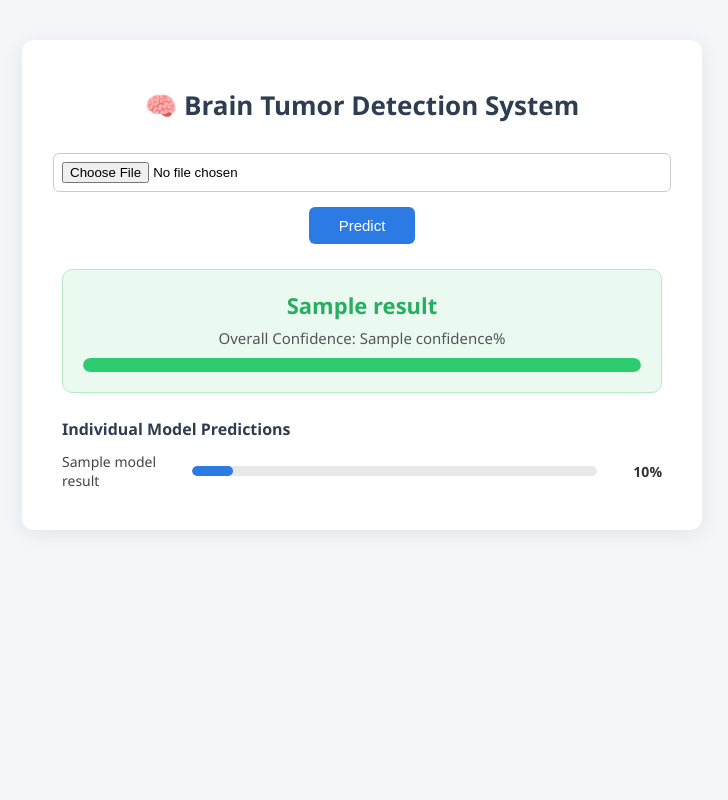
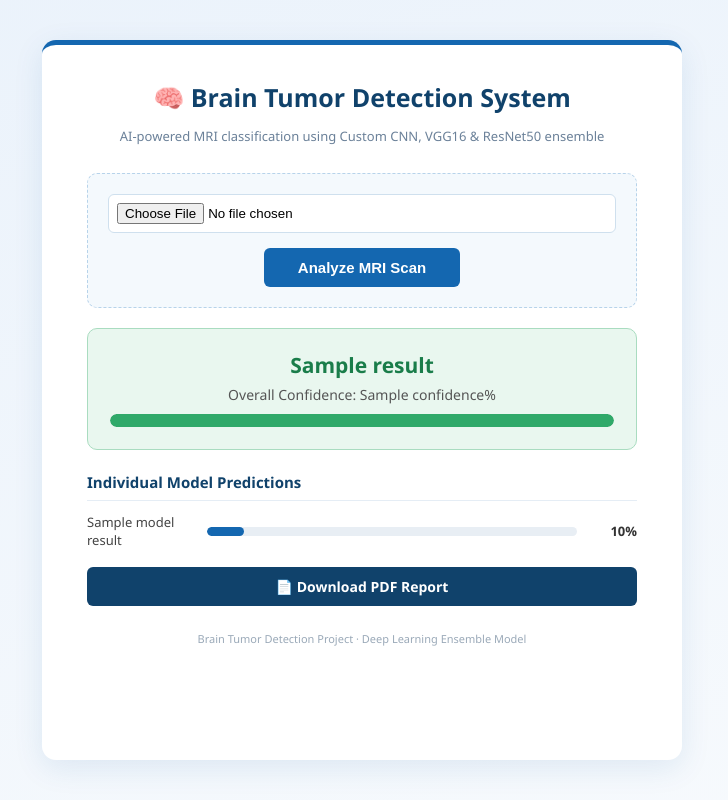
Before and after one commit to keerthi7879/BrainTumorFinal, a Flask app: template templates/index.html in a window 1280 px wide. Shown: the whole page, without its empty margins (278-1006 px from the left). Run offline with Flask 3, Linux system fonts and the light colour scheme; the template is opened without the code that fills it: most values are stand-ins (such as "Sample title", 1, 10 or a date in 2020).

Commit message:
Update index.html

```diff
--- a/templates/index.html
+++ b/templates/index.html
@@ -4,29 +4,44 @@
 <meta charset="UTF-8">
 <title>Brain Tumor Detection System</title>
 <style>
+    * { box-sizing: border-box; }
+
     body {
         font-family: 'Segoe UI', Arial, sans-serif;
-        background: #f4f6f9;
+        background: linear-gradient(160deg, #eaf2fb 0%, #f7fafd 100%);
         margin: 0;
         padding: 40px 20px;
         display: flex;
         justify-content: center;
+        min-height: 100vh;
     }
 
     .container {
         background: #ffffff;
-        max-width: 600px;
+        max-width: 640px;
         width: 100%;
-        padding: 30px 40px;
-        border-radius: 12px;
-        box-shadow: 0 4px 20px rgba(0,0,0,0.08);
+        padding: 35px 45px;
+        border-radius: 14px;
+        box-shadow: 0 8px 30px rgba(21, 87, 153, 0.1);
+        border-top: 5px solid #1467b0;
     }
 
-    h1 {
+    .header {
         text-align: center;
-        color: #2c3e50;
-        font-size: 26px;
-        margin-bottom: 30px;
+        margin-bottom: 10px;
+    }
+
+    .header h1 {
+        color: #10426b;
+        font-size: 25px;
+        margin: 0;
+    }
+
+    .subtitle {
+        text-align: center;
+        color: #6b8199;
+        font-size: 13px;
+        margin-bottom: 28px;
     }
 
     form {
@@ -34,79 +49,92 @@
         flex-direction: column;
         align-items: center;
         gap: 15px;
-        margin-bottom: 25px;
+        margin-bottom: 20px;
+        padding: 20px;
+        background: #f4f9fd;
+        border-radius: 10px;
+        border: 1px dashed #b7d3ea;
     }
 
     input[type="file"] {
         padding: 8px;
-        border: 1px solid #ccc;
+        border: 1px solid #cfe0ee;
         border-radius: 6px;
         width: 100%;
+        background: white;
     }
 
     button {
-        background: #2c7be5;
+        background: #1467b0;
         color: white;
         border: none;
-        padding: 10px 30px;
+        padding: 11px 34px;
         border-radius: 6px;
         font-size: 15px;
+        font-weight: 600;
         cursor: pointer;
         transition: background 0.2s;
     }
 
-    button:hover {
-        background: #1a5fc0;
+    button:hover { background: #0f5089; }
+
+    .spinner {
+        display: none;
+        margin: 15px auto;
+        border: 4px solid #dceaf7;
+        border-top: 4px solid #1467b0;
+        border-radius: 50%;
+        width: 34px;
+        height: 34px;
+        animation: spin 0.8s linear infinite;
+    }
+
+    @keyframes spin {
+        0% { transform: rotate(0deg); }
+        100% { transform: rotate(360deg); }
     }
 
     .image-preview {
         text-align: center;
-        margin-bottom: 25px;
+        margin-bottom: 22px;
     }
 
     .image-preview img {
         max-width: 100%;
-        max-height: 300px;
+        max-height: 280px;
         border-radius: 8px;
-        border: 1px solid #ddd;
+        border: 1px solid #d7e5f0;
     }
 
     .result-box {
         text-align: center;
-        padding: 20px;
+        padding: 22px;
         border-radius: 10px;
-        margin-bottom: 25px;
+        margin-bottom: 22px;
     }
 
-    .tumor {
-        background: #fdecea;
-        border: 1px solid #f5c2c0;
+    .tumor { background: #fdecea; border: 1px solid #f2b8b5; }
+    .no-tumor { background: #e9f7ef; border: 1px solid #a9dcc0; }
+
+    .result-label {
+        font-size: 21px;
+        font-weight: bold;
+        margin-bottom: 6px;
     }
 
-    .no-tumor {
-        background: #eafaf1;
-        border: 1px solid #b7ebc6;
-    }
-
-    .result-label {
-        font-size: 22px;
-        font-weight: bold;
-        margin-bottom: 8px;
-    }
-
-    .tumor .result-label { color: #c0392b; }
-    .no-tumor .result-label { color: #27ae60; }
+    .tumor .result-label { color: #b3261e; }
+    .no-tumor .result-label { color: #1a7d4a; }
 
     .confidence-text {
-        font-size: 15px;
+        font-size: 14px;
         color: #555;
         margin-bottom: 10px;
     }
 
     .confidence-bar-bg {
-        background: #e0e0e0;
+        background: #e2e2e2;
         border-radius: 20px;
-        height: 14px;
+        height: 13px;
         width: 100%;
         overflow: hidden;
     }
@@ -114,20 +142,19 @@
     .confidence-bar-fill {
         height: 100%;
         border-radius: 20px;
-        transition: width 0.4s ease;
     }
 
-    .tumor .confidence-bar-fill { background: #e74c3c; }
-    .no-tumor .confidence-bar-fill { background: #2ecc71; }
+    .tumor .confidence-bar-fill { background: #d64541; }
+    .no-tumor .confidence-bar-fill { background: #2fa969; }
 
-    .model-results {
-        margin-top: 10px;
-    }
+    .model-results { margin-top: 8px; }
 
     .model-results h3 {
-        font-size: 16px;
-        color: #2c3e50;
+        font-size: 15px;
+        color: #10426b;
         margin-bottom: 12px;
+        border-bottom: 1px solid #e5edf5;
+        padding-bottom: 8px;
     }
 
     .model-row {
@@ -135,45 +162,64 @@
         justify-content: space-between;
         align-items: center;
         margin-bottom: 10px;
-        font-size: 14px;
+        font-size: 13px;
     }
 
-    .model-name {
-        width: 120px;
-        color: #444;
-    }
+    .model-name { width: 110px; color: #444; }
 
     .model-bar-bg {
         flex: 1;
-        background: #e8e8e8;
+        background: #e8eef4;
         border-radius: 10px;
-        height: 10px;
+        height: 9px;
         margin: 0 10px;
         overflow: hidden;
     }
 
     .model-bar-fill {
         height: 100%;
-        background: #2c7be5;
+        background: #1467b0;
         border-radius: 10px;
     }
 
-    .model-percent {
-        width: 55px;
-        text-align: right;
-        color: #333;
+    .model-percent { width: 50px; text-align: right; color: #333; font-weight: 600; }
+
+    .download-btn {
+        display: block;
+        text-align: center;
+        margin-top: 18px;
+        text-decoration: none;
+        background: #10426b;
+        color: white;
+        padding: 10px 20px;
+        border-radius: 6px;
+        font-size: 14px;
         font-weight: 600;
+    }
+
+    .download-btn:hover { background: #0b3252; }
+
+    .footer-note {
+        text-align: center;
+        font-size: 11px;
+        color: #9aa9b8;
+        margin-top: 25px;
     }
 </style>
 </head>
 <body>
 <div class="container">
-    <h1>🧠 Brain Tumor Detection System</h1>
+    <div class="header">
+        <h1>🧠 Brain Tumor Detection System</h1>
+    </div>
+    <p class="subtitle">AI-powered MRI classification using Custom CNN, VGG16 &amp; ResNet50 ensemble</p>
 
-    <form method="POST" enctype="multipart/form-data">
+    <form method="POST" enctype="multipart/form-data" onsubmit="showSpinner()">
         <input type="file" name="file" required>
-        <button type="submit">Predict</button>
+        <button type="submit">Analyze MRI Scan</button>
     </form>
+
+    <div class="spinner" id="loadingSpinner"></div>
 
     {% if uploaded_image %}
     <div class="image-preview">
@@ -202,7 +248,17 @@
         </div>
         {% endfor %}
     </div>
+
+    <a href="/download-report" class="download-btn">📄 Download PDF Report</a>
     {% endif %}
+
+    <div class="footer-note">Brain Tumor Detection Project &middot; Deep Learning Ensemble Model</div>
 </div>
+
+<script>
+    function showSpinner() {
+        document.getElementById('loadingSpinner').style.display = 'block';
+    }
+</script>
 </body>
 </html>
```
